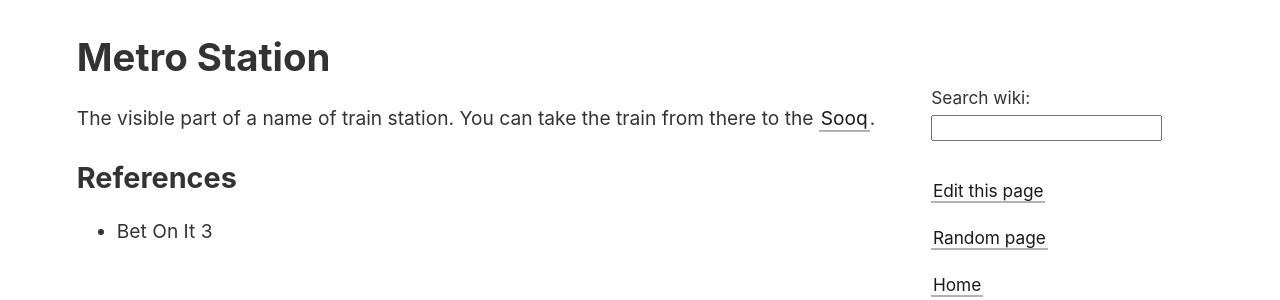
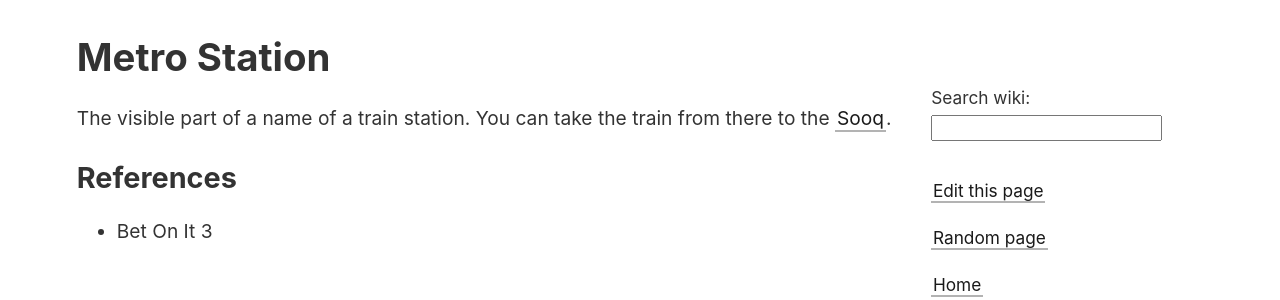
Before and after one commit to IFcoltransG/buuza-wiki, a Jekyll site: the page built from _wiki/metro-station.md, in a window 1280 px wide. Shown: the part 138-438 px from the top of the page. Built offline with Jekyll 4.4.1, drawn with Linux system fonts in a browser that asks for light colours.

```diff
--- a/_wiki/metro-station.md
+++ b/_wiki/metro-station.md
@@ -2,7 +2,7 @@
 title: Metro Station
 tags: ['Location', 'Station']
 ---
-The visible part of a name of train station. You can take the train from there to the [Sooq](/_wiki/sooq.md).
+The visible part of a name of a train station. You can take the train from there to the [Sooq](/_wiki/sooq.md).
 
 ## References
 - Bet On It 3
```
Also changed, not shown: _wiki/abu-eankabut.md (+4 -0 lines), _wiki/al-harir.md (+3 -0 lines), _wiki/aria.md (+1 -1 lines), _wiki/deathhead.md (+1 -1 lines).
